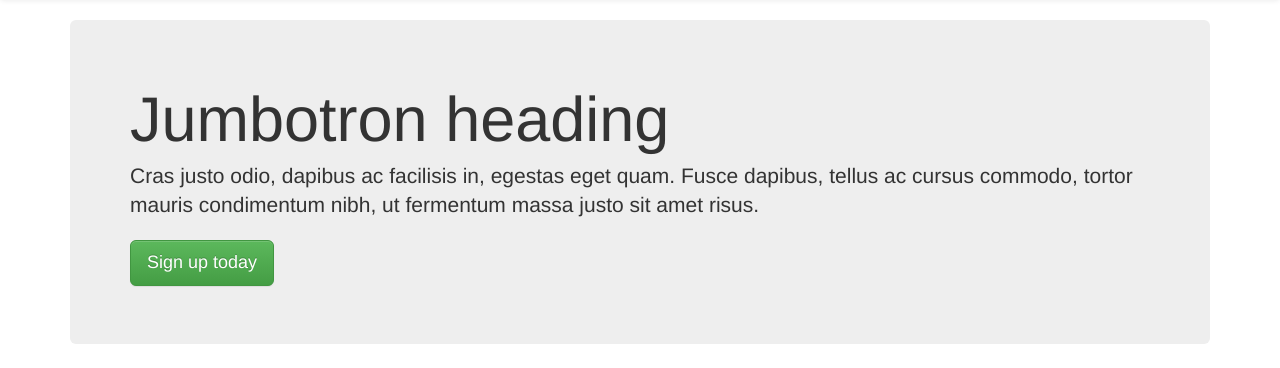
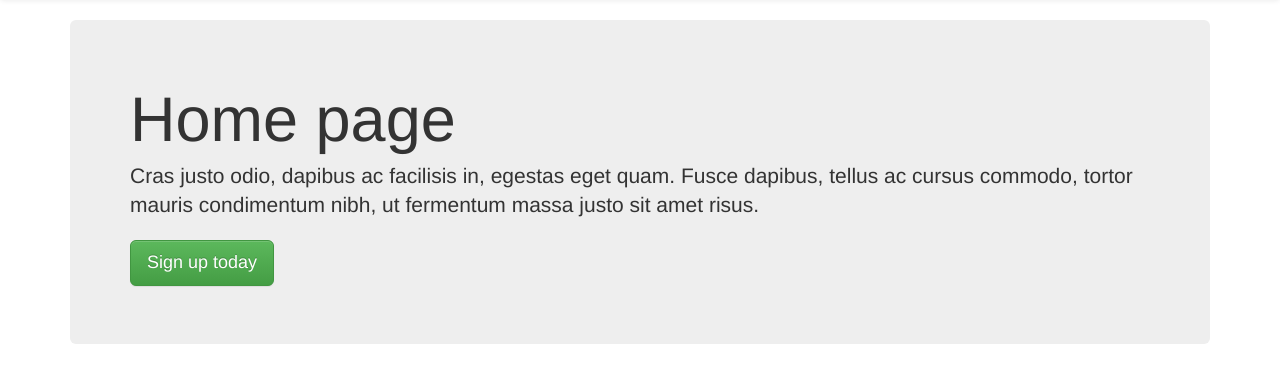
Before and after one commit to info3180/flask_app_template_demo, a Flask app: page / in a window 1280 px wide. Shown: the part 52-420 px from the top of the page. Run offline with Flask 2, Linux system fonts and the light colour scheme; style sheets or scripts are compiled from the project's sources; some libraries are stand-ins or nearby versions.

Commit message:
updated views.py to support a simple variable in the home.html template

```diff
--- a/app/templates/home.html
+++ b/app/templates/home.html
@@ -8,7 +8,7 @@
 {% block main %}
 <div class="container">
 <div class="jumbotron">
-        <h1>Jumbotron heading</h1>
+        <h1>{{ name }} page</h1>
         <p class="lead">Cras justo odio, dapibus ac facilisis in, egestas eget quam. Fusce dapibus, tellus ac cursus commodo, tortor mauris condimentum nibh, ut fermentum massa justo sit amet risus.</p>
         <p><a class="btn btn-lg btn-success" href="#" role="button">Sign up today</a></p>
       </div>
--- a/app/views.py
+++ b/app/views.py
@@ -17,13 +17,13 @@ from flask import render_template, request, redirect, url_for
 @app.route('/')
 def home():
     """Render website's home page."""
-    return render_template('home.html')
+    return render_template('home.html',name="Home")
 
 
 @app.route('/about/')
 def about():
     """Render the website's about page."""
-    return render_template('about.html')
+    return render_template('about.html',name="About")
 
 
 ###
```
